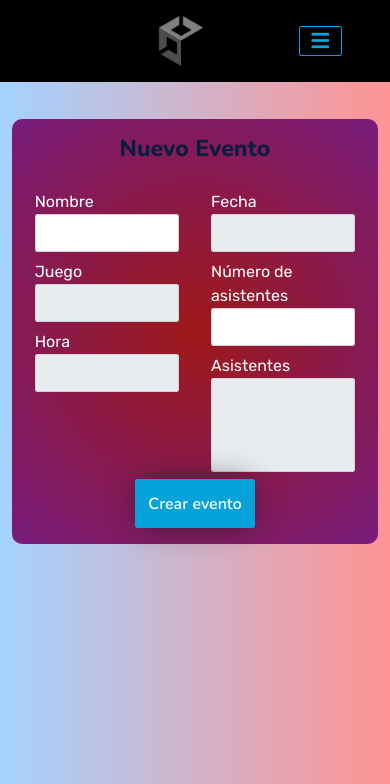
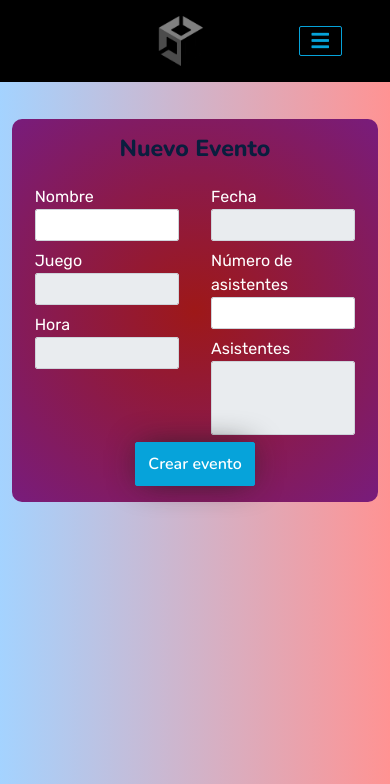
Before and after one commit to LuisCarlosGascon/Proyecto-2, a Symfony app: template templates/evento/crear.html.twig in a window 390 px wide. Shown: the top 784 px of the page. Run offline with Twig, Linux system fonts and the light colour scheme; the template is opened without the code that fills it, so the values that code supplies are empty; some libraries are stand-ins or nearby versions.

Commit message:
responsive tables

```diff
--- a/public/css/estilos.css
+++ b/public/css/estilos.css
@@ -48,7 +48,7 @@ body {
   background: linear-gradient(90deg, rgb(164, 211, 255) 0%, rgb(255, 147, 147) 100%);
 }
 
-.modal {
+.c-modal {
   display: none; /* Hidden by default */
   position: fixed; /* Stay in place */
   z-index: 1; /* Sit on top */
@@ -62,7 +62,7 @@ body {
   background-color: rgba(0, 0, 0, 0.4); /* Black w/ opacity */
 }
 
-.modal-contenido {
+.c-modal__contenido {
   background-color: #fefefe;
   margin: auto;
   padding: 20px;
@@ -84,6 +84,14 @@ body {
   cursor: pointer;
 }
 
+@media (max-width: 497px) {
+  .c-modal__input {
+    font-size: 11px;
+  }
+  .c-modal__btn {
+    font-size: 11px;
+  }
+}
 .aparicion {
   -webkit-animation: 1s aparicion 1;
           animation: 1s aparicion 1;
@@ -161,6 +169,10 @@ body {
   width: 100%;
 }
 
+.c-login {
+  margin-top: 130px;
+}
+
 .c-formulario__file {
   font-size: 12px;
 }
@@ -169,6 +181,11 @@ body {
   color: white;
 }
 
+@media (max-width: 428px) {
+  .c-formulario__input {
+    font-size: 12px;
+  }
+}
 .form-control:hover {
   -webkit-box-shadow: 0px 0px 33px -7px #1D1D1D;
           box-shadow: 0px 0px 33px -7px #1D1D1D;
@@ -272,6 +289,7 @@ thead {
 .c-tablaJM {
   margin-top: 150px;
   margin-left: auto;
+  margin-right: auto;
   width: 80%;
 }
 
@@ -317,8 +335,17 @@ thead {
   #c-tablaJM__th-Img {
     display: none;
   }
-  .tr-juegos-Img {
+  .c-tablaJM__td-img {
     display: none;
+  }
+  .td-juegos-Img {
+    display: none;
+  }
+  #juego_imagen {
+    width: 100px;
+  }
+  .c-tablaJM__nombre {
+    width: 80px;
   }
 }
 @media (max-width: 387px) {
--- a/public/css/style.css
+++ b/public/css/style.css
@@ -3,7 +3,7 @@
     --primary: #06A3DA;
     --secondary: #34AD54;
     --light: #EEF9FF;
-    --dark: #091E3E;
+    --dark: #133b78;
 }
 
 /*** Spinner ***/
--- a/public/sass/component/_form.scss
+++ b/public/sass/component/_form.scss
@@ -39,6 +39,10 @@
     width: 100%;
 }
 
+.c-login{
+    margin-top:130px;
+}
+
 .c-formulario__file{
     font-size: 12px;
 }
@@ -47,6 +51,12 @@
     color:white;
 }
 
+@media (max-width:428px){
+    .c-formulario__input{
+        font-size:12px;
+    }
+}
+
 .form-control:hover{
     box-shadow: 0px 0px 33px -7px #1D1D1D;
     transition-property:box-shadow;
--- a/public/sass/component/_modal.scss
+++ b/public/sass/component/_modal.scss
@@ -1,4 +1,4 @@
-.modal{
+.c-modal{
   display: none; /* Hidden by default */
   position: fixed; /* Stay in place */
   z-index: 1; /* Sit on top */
@@ -12,7 +12,7 @@
   background-color: rgba(0,0,0,0.4); /* Black w/ opacity */
 }
 
-.modal-contenido{
+.c-modal__contenido{
     background-color: #fefefe;
     margin: auto;
     padding: 20px;
@@ -32,6 +32,16 @@
   color: #000;
   text-decoration: none;
   cursor: pointer;
+}
+
+@media (max-width:497px){
+  .c-modal__input{
+    font-size:11px;
+  }
+
+  .c-modal__btn{
+    font-size:11px;
+  }
 }
 
 .aparicion {
--- a/public/sass/component/_table.scss
+++ b/public/sass/component/_table.scss
@@ -82,6 +82,7 @@ thead{
 .c-tablaJM{
     margin-top:150px;
     margin-left:auto;
+    margin-right:auto;
     width: 80%;
 }
 
@@ -133,8 +134,19 @@ thead{
     #c-tablaJM__th-Img{
         display:none
     }
-    .tr-juegos-Img{
+
+    .c-tablaJM__td-img{
         display:none;
+    }
+    .td-juegos-Img{
+        display:none;
+    }
+    #juego_imagen{
+        width: 100px;
+    }
+
+    .c-tablaJM__nombre{
+        width: 80px;
     }
 }
 
--- a/templates/base.html.twig
+++ b/templates/base.html.twig
@@ -133,8 +133,8 @@
             </div>
         </nav>
     </header>
-        <div id="modalLogin" class="modal">
-            <div class="modal-contenido aparicion">
+        <div id="modalLogin" class="c-modal">
+            <div class="c-modal__contenido aparicion">
             <span class="cerrar">&times;</span>
                 <div class="container">
                     <div class="row">
@@ -143,15 +143,15 @@
                                 <h1 class="h3 mb-3 font-weight-normal">Login</h1>
                                 <div class="col-12 mt-2">
                                 <label for="inputEmail" class="sr-only">Email</label>
-                                <input type="email" name="_username" id="inputEmail" class="form-control" placeholder="Email" required autofocus>
+                                <input type="email" name="_username" id="inputEmail" class="form-control c-modal__input" placeholder="Email" required autofocus>
                                 </div>
                                 <div class="col-12 mt-2">
                                 <label for="inputPassword" class="sr-only">Contraseña</label>
-                                <input type="password" name="_password" id="inputPassword" class="form-control" placeholder="Contraseña" required>
+                                <input type="password" name="_password" id="inputPassword" class="form-control c-modal__input" placeholder="Contraseña" required>
                                 </div>
                                 <div class="col-12 mt-2">
                                 <input type="hidden" name="_target_path" value="/index">
-                                <button class="btn btn-lg btn-primary btn-block" type="submit">Iniciar Sesión</button>
+                                <button class="btn btn-lg btn-primary btn-block c-modal__btn" type="submit">Iniciar Sesión</button>
                                 </div>
                             </form>
                         ¿No tienes una cuenta? <a href="{{path('app_register')}}">Crear cuenta</a>
--- a/templates/evento/crear.html.twig
+++ b/templates/evento/crear.html.twig
@@ -10,26 +10,26 @@
                     <div class="c-formulario__col">
                         <div>
                             <label class="c-formulario__label">Nombre</label>
-                            <input type="text" id="nombreEvento" class="form-control">
+                            <input type="text" id="nombreEvento" class="form-control c-formulario__input">
 
                             <label class="c-formulario__label mt-2">Juego</label>
-                            <select id="juegoEvento" class="form-control"></select>
+                            <select id="juegoEvento" class="form-control c-formulario__input"></select>
 
                             <label class="c-formulario__label mt-2">Hora</label>
-                            <select id="juegoHora" class="form-control"></select>
+                            <select id="juegoHora" class="form-control c-formulario__input"></select>
 
 
                         </div>
                         <div>
                             <label class="c-formulario__label ">Fecha</label>
-                            <input type="text" id="fechaEvento" class="form-control" readonly>
+                            <input type="text" id="fechaEvento" class="form-control c-formulario__input" readonly>
 
 
                             <label class="c-formulario__label mt-2">Número de asistentes</label>
-                            <input type="number" id="asistentesEvento" class="form-control">
+                            <input type="number" id="asistentesEvento" class="form-control c-formulario__input">
 
                             <label class="c-formulario__label mt-2">Asistentes</label>
-                            <select id="nAsistentesEvento" class="form-control" multiple></select>
+                            <select id="nAsistentesEvento" class="form-control c-formulario__input" multiple></select>
                         </div>
                     </div>
                 <div class="c-formulario__btn">
--- a/templates/juego/editar.html.twig
+++ b/templates/juego/editar.html.twig
@@ -17,7 +17,7 @@
     </thead>
     <tbody>
         <tr class="c-tabla__datos">
-            <td>{{form_widget(form.nombre,{'attr':{'value':juego.nombre},'class':'c-tablaJM__td'})}}</td>
+            <td>{{form_widget(form.nombre,{'attr':{'value':juego.nombre,'class':'c-tablaJM__td c-tablaJM__nombre'}})}}</td>
             <td>{{form_widget(form.descripcion,{'value':juego.descripcion,'attr':{'class':'c-tablaJM__td'}})}}</td>
             <td>{{form_widget(form.min_jugadores,{'attr':{'value':juego.MinJugadores,'class':'c-tablaJM__td'}})}}</td>
             <td>{{form_widget(form.max_jugadores,{'attr':{'value':juego.MaxJugadores,'class':'c-tablaJM__td'}})}}</td>
--- a/templates/security/login.html.twig
+++ b/templates/security/login.html.twig
@@ -3,7 +3,7 @@
 {% block title %}Login{% endblock %}
 
 {% block body %}
-<div class="c-login mt-5">
+<div class="c-login">
     <div class="container">
         <div class="row">
             <div class="col-sm-12">
```
Also changed, not shown: templates/evento/editar.html.twig (+6 -6 lines), public/css/estilos.min.css.
